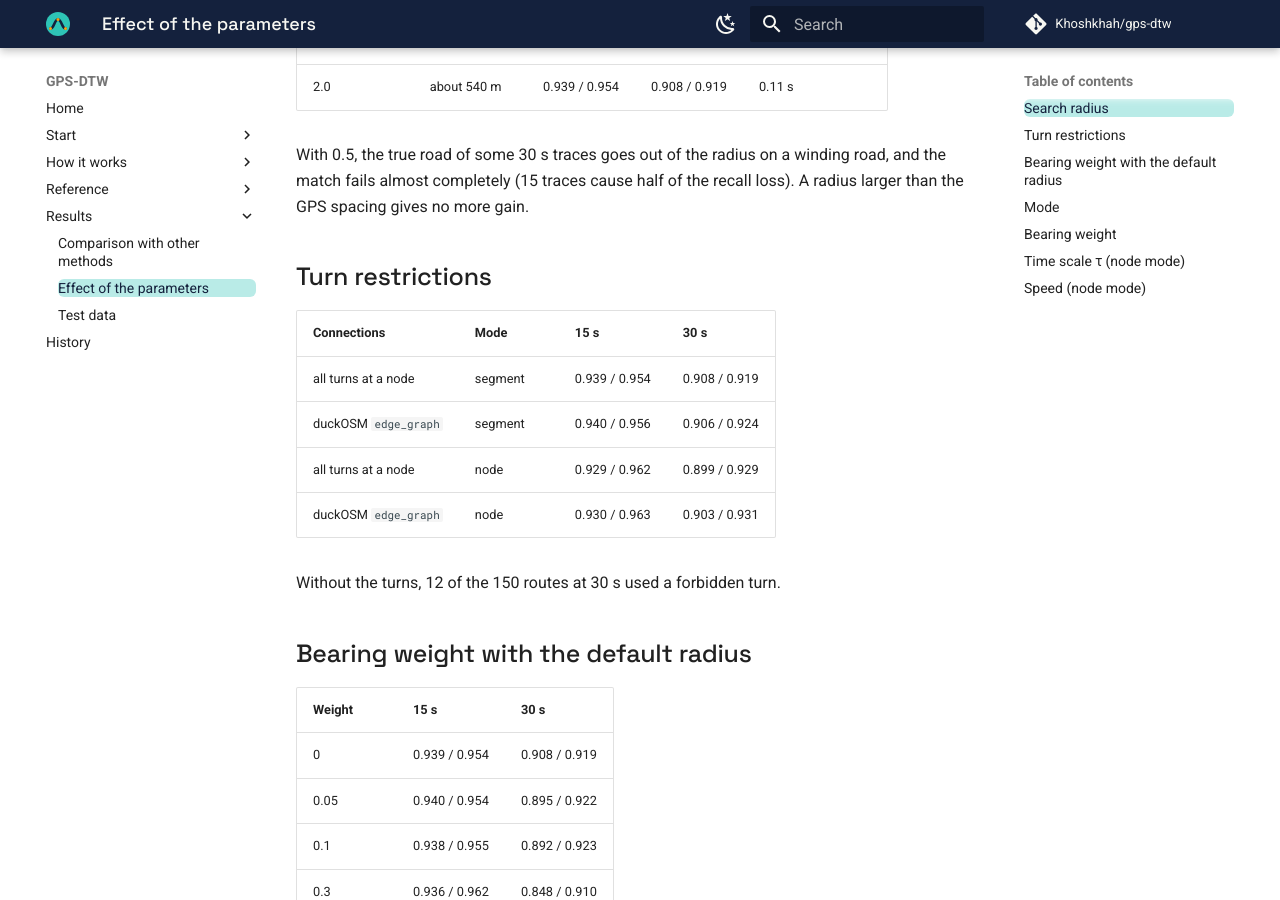
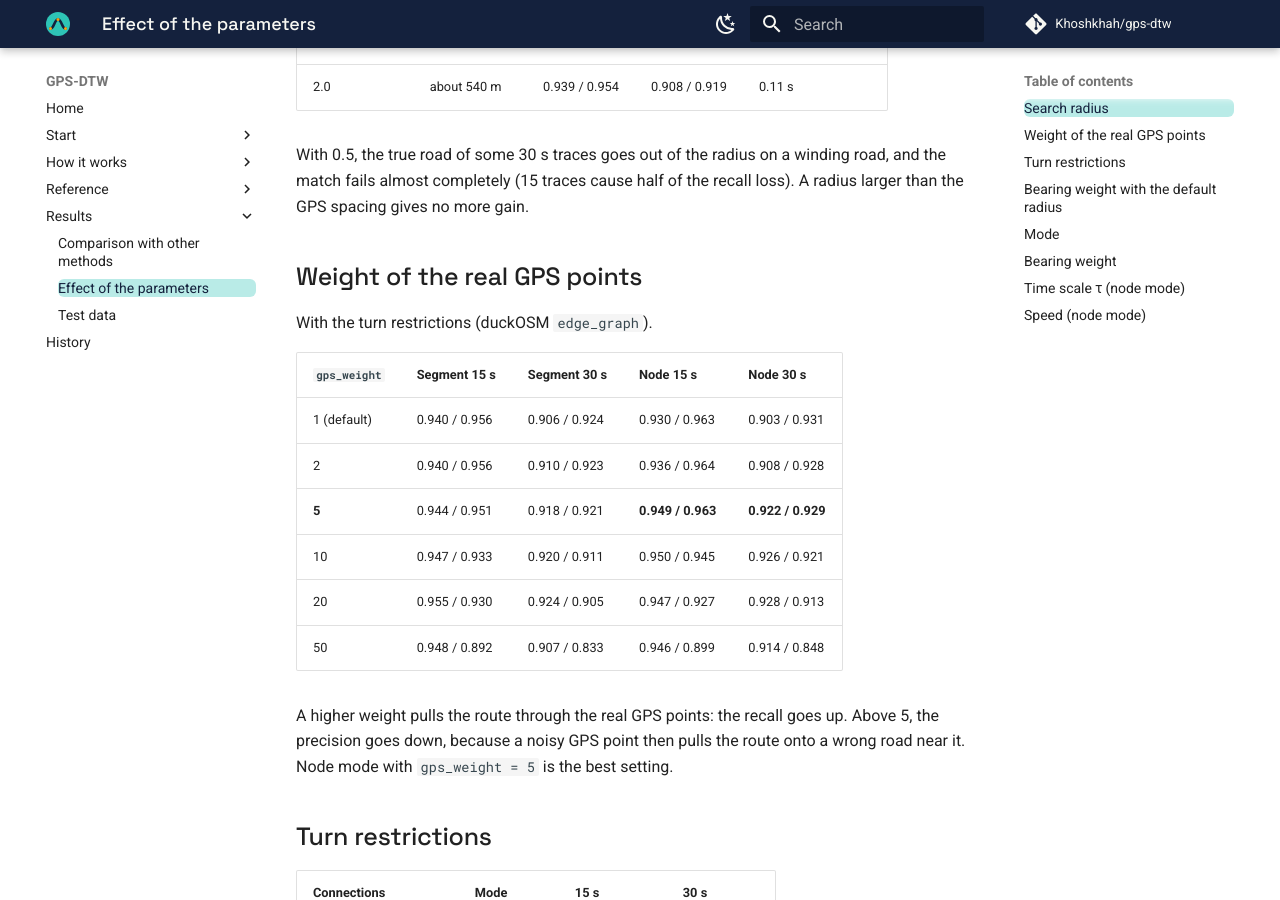
Before and after one commit to Khoshkhah/gps-dtw, an MkDocs documentation site: the page built from docs/results/parameters.md, in a window 1280 px wide and 900 px high, scrolled down 481 px. Built offline with MkDocs 1.6.1 and Material for MkDocs 9.7.7, drawn with Linux system fonts in a browser that asks for light colours; comment, search, counter and statistics services are not loaded.

Commit message:
Add gps_weight: the confidence weight of a real GPS point
Co-Authored-By: Claude Opus 5.5 <noreply@anthropic.com>

````diff
--- a/docs/concepts/confidence.md
+++ b/docs/concepts/confidence.md
@@ -13,7 +13,7 @@ w = 1 / (1 + (Δt / τ)²)
 |---|---|---|---|---|---|---|
 | w (τ = 3 s) | 1.00 | 0.90 | 0.50 | 0.20 | 0.08 | 0.04 |
 
-A real GPS point has `w = 1`. A point in the middle of a 30 s gap has about `w = 0.04`.
+A real GPS point has `w = gps_weight` (default 1). A point in the middle of a 30 s gap has about `w = 0.04`.
 
 ## How it is used
 
--- a/docs/reference/python.md
+++ b/docs/reference/python.md
@@ -20,7 +20,7 @@ direction. `len(net)` gives the number of edges.
 
 ```python
 match_trace(network, x, y, ts, *, speed=12.0, tau=3.0, corridor_min=30.0, corridor_gap=1.0,
-            segment=True, bearing_weight=0.0) -> list[int]
+            segment=True, bearing_weight=0.0, gps_weight=1.0) -> list[int]
 ```
 
 | Argument | Type | Description |
--- a/docs/results/parameters.md
+++ b/docs/results/parameters.md
@@ -15,6 +15,23 @@ The radius = `max(corridor_min, corridor_gap × median distance between two GPS
 
 With 0.5, the true road of some 30 s traces goes out of the radius on a winding road, and the match fails almost
 completely (15 traces cause half of the recall loss). A radius larger than the GPS spacing gives no more gain.
+
+## Weight of the real GPS points
+
+With the turn restrictions (duckOSM `edge_graph`).
+
+| `gps_weight` | Segment 15 s | Segment 30 s | Node 15 s | Node 30 s |
+|---|---|---|---|---|
+| 1 (default) | 0.940 / 0.956 | 0.906 / 0.924 | 0.930 / 0.963 | 0.903 / 0.931 |
+| 2 | 0.940 / 0.956 | 0.910 / 0.923 | 0.936 / 0.964 | 0.908 / 0.928 |
+| **5** | 0.944 / 0.951 | 0.918 / 0.921 | **0.949 / 0.963** | **0.922 / 0.929** |
+| 10 | 0.947 / 0.933 | 0.920 / 0.911 | 0.950 / 0.945 | 0.926 / 0.921 |
+| 20 | 0.955 / 0.930 | 0.924 / 0.905 | 0.947 / 0.927 | 0.928 / 0.913 |
+| 50 | 0.948 / 0.892 | 0.907 / 0.833 | 0.946 / 0.899 | 0.914 / 0.848 |
+
+A higher weight pulls the route through the real GPS points: the recall goes up. Above 5, the precision goes down,
+because a noisy GPS point then pulls the route onto a wrong road near it. Node mode with `gps_weight = 5` is the best
+setting.
 
 ## Turn restrictions
 
````
Also changed, not shown: docs/reference/parameters.md (+1 -0 lines), 2 other files.
